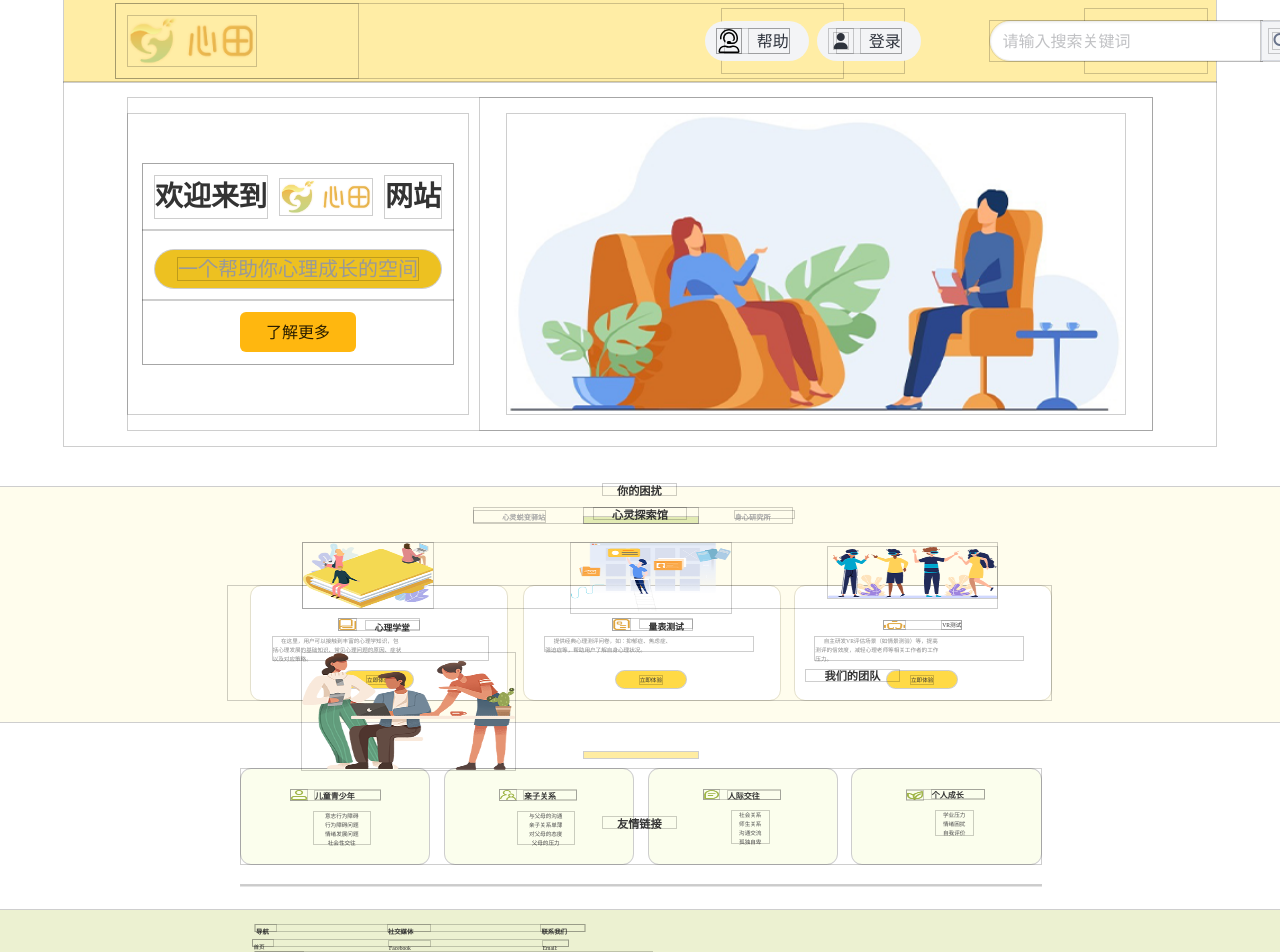
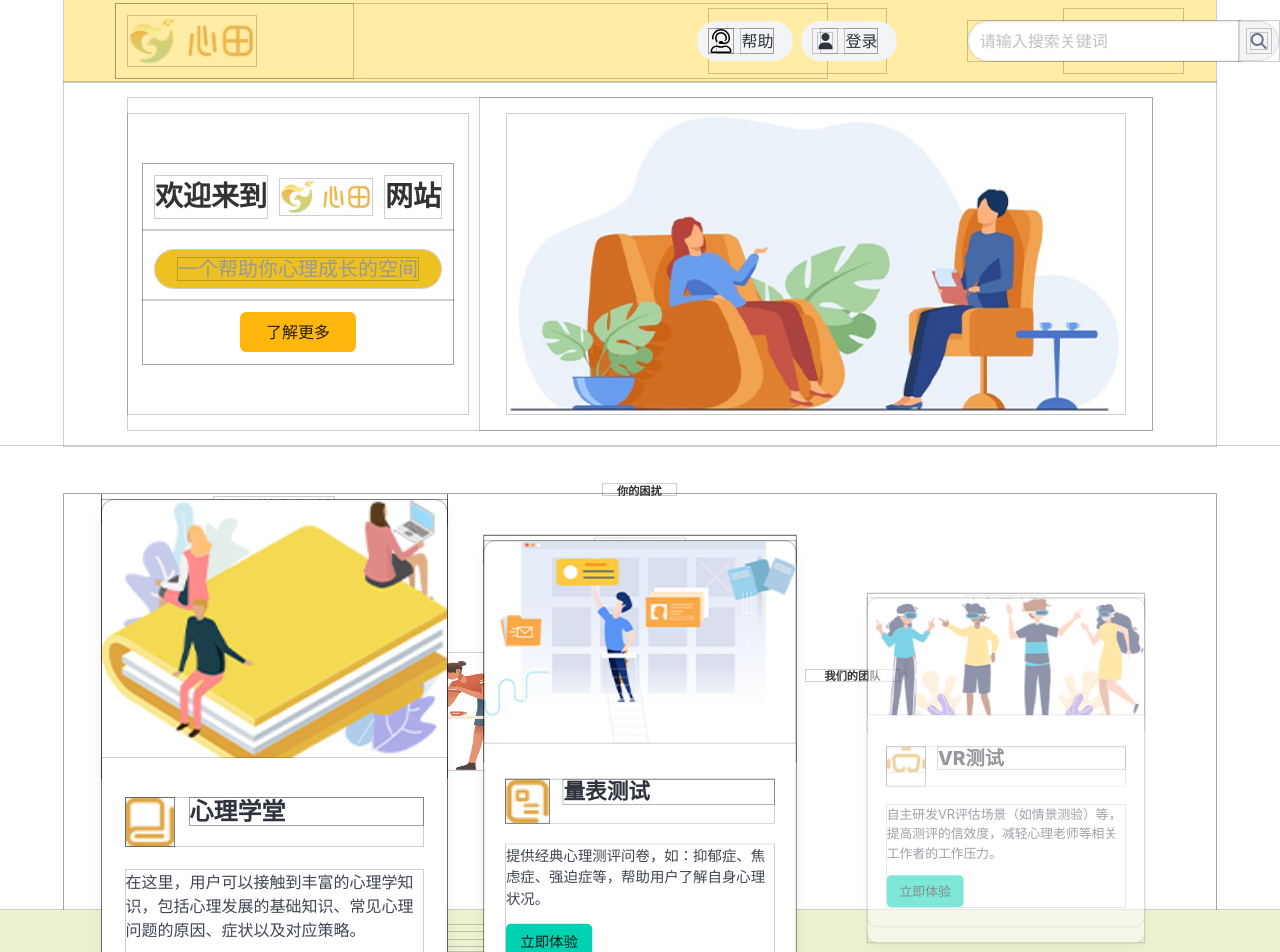
Before and after one commit to Schweik7/xintian, a Vue app: page / in a window 1280 px wide. Shown: the top 952 px of the page. Built offline with nearby package versions, Linux system fonts and the light colour scheme.

Commit message:
继续修改contentcomponent

```diff
--- a/src/components/ContentComponent.vue
+++ b/src/components/ContentComponent.vue
@@ -1,37 +1,184 @@
 <template>
-    <div class="section_4 flex-col">
-      <div class="group_9 flex-row justify-between">
-        <span class="text_10">心灵蜕变驿站</span>
-        <div class="box_14 flex-col">
-          <div class="box_5 flex-col"></div>
-          <span class="text_11">心灵探索馆</span>
+  <section class="section">
+    <div class="container">
+      <!-- 卡片展示区 -->
+      <div class="card-container">
+        <div v-for="(block, index) in blocks" :key="index" :class="['block-wrapper', { 'is-focused': currentBlock === index }]" :style="getCardStyle(index)">
+          <div class="block-content">
+            <div class="block-header">
+              <div class="block-title">
+                <span class="is-size-5">{{ block.headerTitle }}</span>
+              </div>
+            </div>
+            <div class="card">
+              <div class="card-image">
+                <figure class="image">
+                  <img :src="block.image" alt="Placeholder image">
+                </figure>
+              </div>
+              <div class="card-content">
+                <div class="media">
+                  <div class="media-left">
+                    <figure class="image is-48x48">
+                      <img :src="block.icon" alt="Placeholder image">
+                    </figure>
+                  </div>
+                  <div class="media-content">
+                    <p class="title is-4">{{ block.title }}</p>
+                  </div>
+                </div>
+                <div class="content">
+                  {{ block.description }}
+                  <br>
+                  <button class="button is-primary mt-4">{{ block.buttonText }}</button>
+                </div>
+              </div>
+            </div>
+          </div>
         </div>
-        <span class="text_12">身心研究所</span>
       </div>
-      <div class="group_10 flex-row justify-end">
-        <!-- 包含心理学堂、量表测试、VR测试的子组件 -->
-        <Block2Component />
-        <Block3Component />
-        <Block4Component />
-      </div>
-      <div class="image-wrapper_4 flex-row justify-between">
-        <img class="image_5"   src="@/images/心理学堂.png" />
-        <img class="image_6"   src="@/images/VR测试.png" />
+
+      <!-- 左右箭头 -->
+      <div class="columns is-mobile is-centered mt-5">
+        <div class="column is-narrow">
+          <button class="button is-light" @click="prevBlock">
+            <span class="icon">
+              <i class="fas fa-arrow-left"></i>
+            </span>
+          </button>
+        </div>
+        <div class="column is-narrow">
+          <button class="button is-light" @click="nextBlock">
+            <span class="icon">
+              <i class="fas fa-arrow-right"></i>
+            </span>
+          </button>
+        </div>
       </div>
     </div>
-  </template>
+  </section>
+</template>
 
-  <script>
-  import Block2Component from './Block2Component.vue';
-  import Block3Component from './Block3Component.vue';
-  import Block4Component from './Block4Component.vue';
+<script>
+// 导入图片资源
+import image1 from '@/images/心理学堂.png';
+import image2 from '@/images/量表测试.png';
+import image3 from '@/images/VR测试.png';
+import image1_1 from '@/images/心理学堂图标.png';
+import image2_1 from '@/images/量表测试图标.png';
+import image3_1 from '@/images/VR测试图标.png';
 
-  export default {
-    name: 'ContentComponent',
-    components: {
-      Block2Component,
-      Block3Component,
-      Block4Component,
+export default {
+  data() {
+    return {
+      // 当前聚焦的 block 索引
+      currentBlock: 0,
+      // 定义 blocks 数组，每个 block 表示一个独立的内容块
+      blocks: [
+        {
+          headerTitle: '心灵蜕变驿站',
+          title: '心理学堂',
+          description: '在这里，用户可以接触到丰富的心理学知识，包括心理发展的基础知识、常见心理问题的原因、症状以及对应策略。',
+          buttonText: '立即体验',
+          image: image1,
+          icon: image1_1
+        },
+        {
+          headerTitle: '心灵探索馆',
+          title: '量表测试',
+          description: '提供经典心理测评问卷，如：抑郁症、焦虑症、强迫症等，帮助用户了解自身心理状况。',
+          buttonText: '立即体验',
+          image: image2,
+          icon: image2_1
+        },
+        {
+          headerTitle: '身心研究所',
+          title: 'VR测试',
+          description: '自主研发VR评估场景（如情景测验）等，提高测评的信效度，减轻心理老师等相关工作者的工作压力。',
+          buttonText: '立即体验',
+          image: image3,
+          icon: image3_1
+        }
+      ]
+    };
+  },
+  methods: {
+    // 切换到下一个 block
+    nextBlock() {
+      console.log("下一内容块");  // 日志记录
+      this.currentBlock = (this.currentBlock + 1) % this.blocks.length;
     },
-  };
-  </script>
+    // 切换到上一个 block
+    prevBlock() {
+      console.log("上一内容块");  // 日志记录
+      this.currentBlock = (this.currentBlock - 1 + this.blocks.length) % this.blocks.length;
+    },
+    // 根据索引计算卡片的样式
+    getCardStyle(index) {
+      const distance = Math.abs(this.currentBlock - index);
+      return {
+        transform: `scale(${1 - 0.1 * distance})`,
+        opacity: distance > 1 ? 0.5 : 1,
+        zIndex: 10 - distance
+      };
+    }
+  }
+};
+</script>
+
+<style scoped>
+/* 卡片容器的样式 */
+.card-container {
+  display: flex;
+  justify-content: center;
+  align-items: center;
+  position: relative;
+  overflow: hidden;
+}
+
+/* 每个卡片的基础样式 */
+.block-wrapper {
+  position: relative;
+  transition: all 0.5s ease;
+  width: 30%;
+  min-width: 250px;
+  margin: 0 10px;
+}
+
+/* 聚焦的卡片样式 */
+.is-focused {
+  transform: scale(1.1);
+  z-index: 20;
+}
+
+/* 卡片内容的样式调整 */
+.card-content {
+  position: relative;
+  top: -20px;
+  z-index: 1;
+  background-color: white;
+  padding-top: 40px;
+}
+
+/* 调整卡片图片的位置，使其部分溢出卡片内容的容器 */
+.card-image figure {
+  margin-top: -40px;
+}
+
+.block-header {
+  text-align: center;
+  margin-bottom: 1rem;
+}
+
+/* 在小屏幕上调整卡片的宽度 */
+@media (max-width: 768px) {
+  .block-wrapper {
+    width: 80%;
+    margin: 0 auto;
+  }
+
+  .card-container {
+    flex-direction: column;
+  }
+}
+</style>
--- a/src/components/HeaderComponent.vue
+++ b/src/components/HeaderComponent.vue
@@ -14,7 +14,7 @@
               <!-- <i class="fas fa-headset"></i> -->
               <img src="@/assets/icons/user-headset.svg" alt="帮助" />
             </span>
-            <span class="text">帮助</span>
+            <span class="is-hidden-mobile">帮助</span>
           </span>
         </button>
 
@@ -23,7 +23,7 @@
             <span class="icon">
               <i class="fas fa-user"></i>
             </span>
-            <span class="text">登录</span>
+            <span class="is-hidden-mobile">登录</span>
           </span>
         </button>
       </div>
@@ -96,9 +96,6 @@ export default {
   #search-box .input {
     display: none;
   }
-  .text {
-  padding-left: 0rem;
-}
 }
 
 @media (min-width: 769px) {
```
Also changed, not shown: 1 other file (tests, documents, lock files or other folders).
